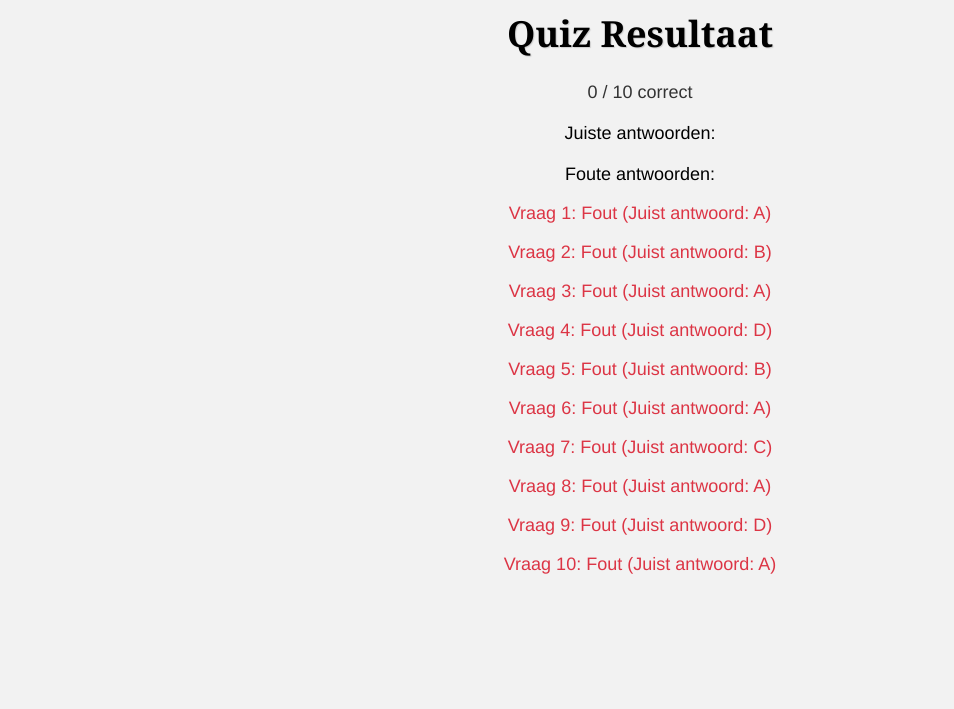
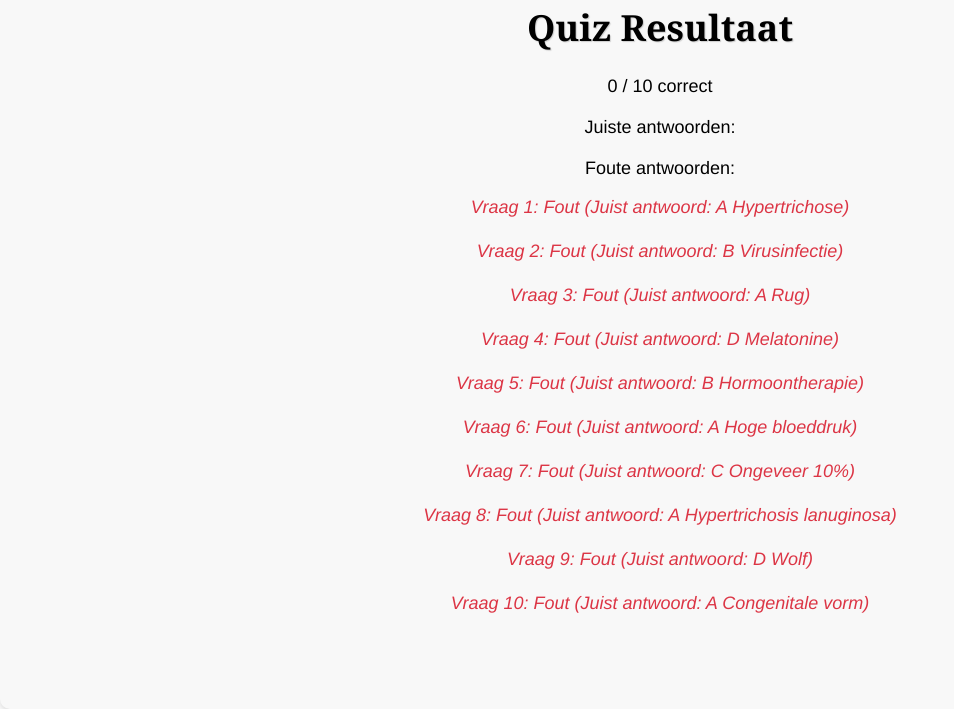
Before and after one commit to WoutervanderRolBrouwer/Hypertrichose, a PHP site: page /Quiz/quiz_result.php in a window 1280 px wide. Shown: the part 131-840 px from the top of the page, without its empty margins (0-954 px from the left). Before the commit the page ends 705 px from the top, so only its background shows below. Run offline with PHP 8.4, Linux system fonts and the light colour scheme; style sheets or scripts are compiled from the project's sources.

Commit message:
Quiz pagina aangepast er zitten nog fouten in

```diff
--- a/Quiz/css/quiz.css
+++ b/Quiz/css/quiz.css
@@ -1,14 +1,14 @@
 @charset "UTF-8";
 body {
   font-family: Arial, sans-serif;
-  background-color: #f2f2f2;
+  background-color: rgb(253, 255, 253);
 }
 
 #page-wrap,
 .question-block {
   width: 80%;
   margin: 0 auto;
-  background-color: #fff;
+  background-color: #ff5a5a;
   padding: 20px;
   border-radius: 5px;
   box-shadow: 0 0 10px rgba(0, 0, 0, 0.1);
@@ -65,8 +65,9 @@ input[type=checkbox]:checked + label::after {
 
 .submitbtn {
   display: block;
-  width: 100%;
+  width: 50%;
   height: 40px;
+  margin: 0 auto;
 }
 .submitbtn:hover {
   background-color: #4f9bff;
@@ -84,26 +85,4 @@ input[type=checkbox]:checked + label::after {
   font-size: 18px;
 }
 
-.result {
-  text-align: center;
-  margin-top: 50px;
-}
-
-#correct-answers,
-#incorrect-answers {
-  margin-top: 20px;
-}
-#correct-answers p,
-#incorrect-answers p {
-  margin-bottom: 5px;
-}
-
-#correct-answers p {
-  color: #28a745;
-}
-
-#incorrect-answers p {
-  color: #dc3545;
-}
-
 /*# sourceMappingURL=quiz.css.map */
--- /dev/null
+++ b/Quiz/css/result.css
@@ -0,0 +1,40 @@
+body {
+    text-align: center;
+    margin-top: 50px;
+    background-color: #f8f8f8;
+    padding: 20px;
+    border-radius: 10px;
+    box-shadow: 0 2px 4px rgba(0, 0, 0, 0.1);
+}
+
+#results,
+#correct-answers,
+#incorrect-answers {
+    margin-top: 20px;
+    display: flex;
+    flex-direction: column;
+    align-items: center;
+}
+
+#results p,
+#correct-answers p,
+#incorrect-answers p {
+    margin-bottom: 5px;
+    font-size: 18px;
+    text-align: center;
+}
+
+#results p {
+    color: #28a745;
+    font-weight: bold;
+}
+
+#correct-answers p {
+    color: #28a745;
+    font-weight: bold;
+}
+
+#incorrect-answers p {
+    color: #dc3545;
+    font-style: italic;
+}
--- a/Quiz/quiz.php
+++ b/Quiz/quiz.php
@@ -7,7 +7,6 @@
     <link rel="stylesheet" href="../Quiz/css/quiz.css">
     <link rel="stylesheet" href="../css/style.css">
     <link rel="stylesheet" href="../css/main.css">
-
     <header>
   <nav class="main-menu">
       <img src="../logo/logo.svg" height="90px" alt="">
@@ -25,7 +24,7 @@
 
 </head>
 <body>
-    <div id="page-wrap">
+    <div id="quiz">
         <h1>Quiz</h1>
 
           <form action="../Quiz/quiz_result.php" method="post" id="quiz" >
--- a/Quiz/quiz_result.php
+++ b/Quiz/quiz_result.php
@@ -4,14 +4,14 @@
     <meta charset="UTF-8">
     <meta name="viewport" content="width=device-width, initial-scale=1.0">
     <title>Quiz Resultaat</title>
-    <link rel="stylesheet" href="../Quiz/css/quiz.css">
+    <link rel="stylesheet" href="../Quiz/css/result.css">
     <link rel="stylesheet" href="../css/style.css">
     <link rel="stylesheet" href="../css/main.css">
 
     <header>
   <nav class="main-menu">
       <img src="../logo/logo.svg" height="90px" alt="">
-      <ul >
+      <ul>
               <li><a class="home" href="../index.php" id="home">HOME</a></li>
               <li><a class="information" href="../InfoPage/information.php">INFORMATION</a></li>
               <li><a class="form" href="../Form/form.php">FORM</a></li>
@@ -26,21 +26,22 @@
 <body>
 
 <div class="result">
+
         <h1>Quiz Resultaat</h1>
 
         <?php
 
         $correct_answers = array(
-            "A", // Vraag 1
-            "B", // Vraag 2
-            "A", // Vraag 3
-            "D", // Vraag 4
-            "B", // Vraag 5
-            "A", // Vraag 6
-            "C", // Vraag 7
-            "A", // Vraag 8
-            "D", // Vraag 9
-            "A"  // Vraag 10
+            "A Hypertrichose", // Vraag 1
+            "B Virusinfectie", // Vraag 2
+            "A Rug", // Vraag 3
+            "D Melatonine", // Vraag 4
+            "B Hormoontherapie", // Vraag 5
+            "A Hoge bloeddruk", // Vraag 6
+            "C Ongeveer 10%", // Vraag 7
+            "A Hypertrichosis lanuginosa", // Vraag 8
+            "D Wolf", // Vraag 9
+            "A Congenitale vorm"  // Vraag 10
         );
 
         $answer1 = isset($_POST['question1']) ? $_POST['question1'] : '';
--- a/Quiz/scss/quiz.scss
+++ b/Quiz/scss/quiz.scss
@@ -1,14 +1,15 @@
 @charset "UTF-8";
 body {
   font-family: Arial, sans-serif;
-  background-color: #f2f2f2;
+  background-color: rgb(253, 255, 253);
 }
+
 
 #page-wrap,
 .question-block {
   width: 80%;
   margin: 0 auto;
-  background-color: #fff;
+  background-color: #ff5a5a;
   padding: 20px;
   border-radius: 5px;
   box-shadow: 0 0 10px rgba(0, 0, 0, 0.1);
@@ -70,8 +71,9 @@ input[type="checkbox"]:checked {
 
 .submitbtn {
   display: block;
-  width: 100%;
+  width: 50%;
   height: 40px;
+  margin: 0 auto;
 
   &:hover {
     background-color: #4f9bff;
@@ -89,29 +91,3 @@ input[type="checkbox"]:checked {
     font-size: 18px;
   }
 }
-
-.result {
-  text-align: center;
-  margin-top: 50px;
-}
-
-#correct-answers,
-#incorrect-answers {
-  margin-top: 20px;
-
-  p {
-    margin-bottom: 5px;
-  }
-}
-
-#correct-answers {
-  p {
-    color: #28a745;
-  }
-}
-
-#incorrect-answers {
-  p {
-    color: #dc3545;
-  }
-}
```
Also changed, not shown: Quiz/quiz-status.php (deleted, +0 -16 lines), Quiz/css/extra.css (added), 1 other file.
